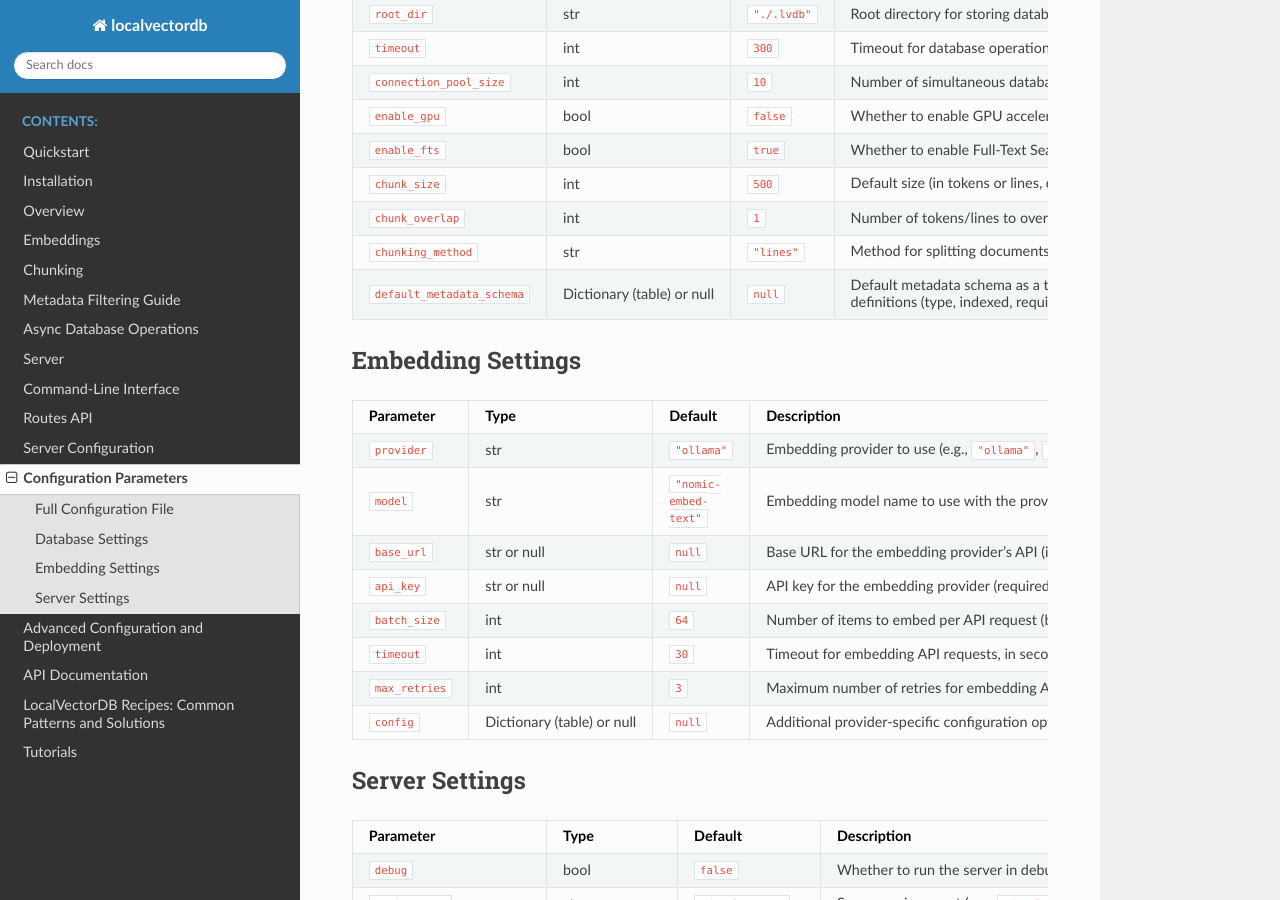
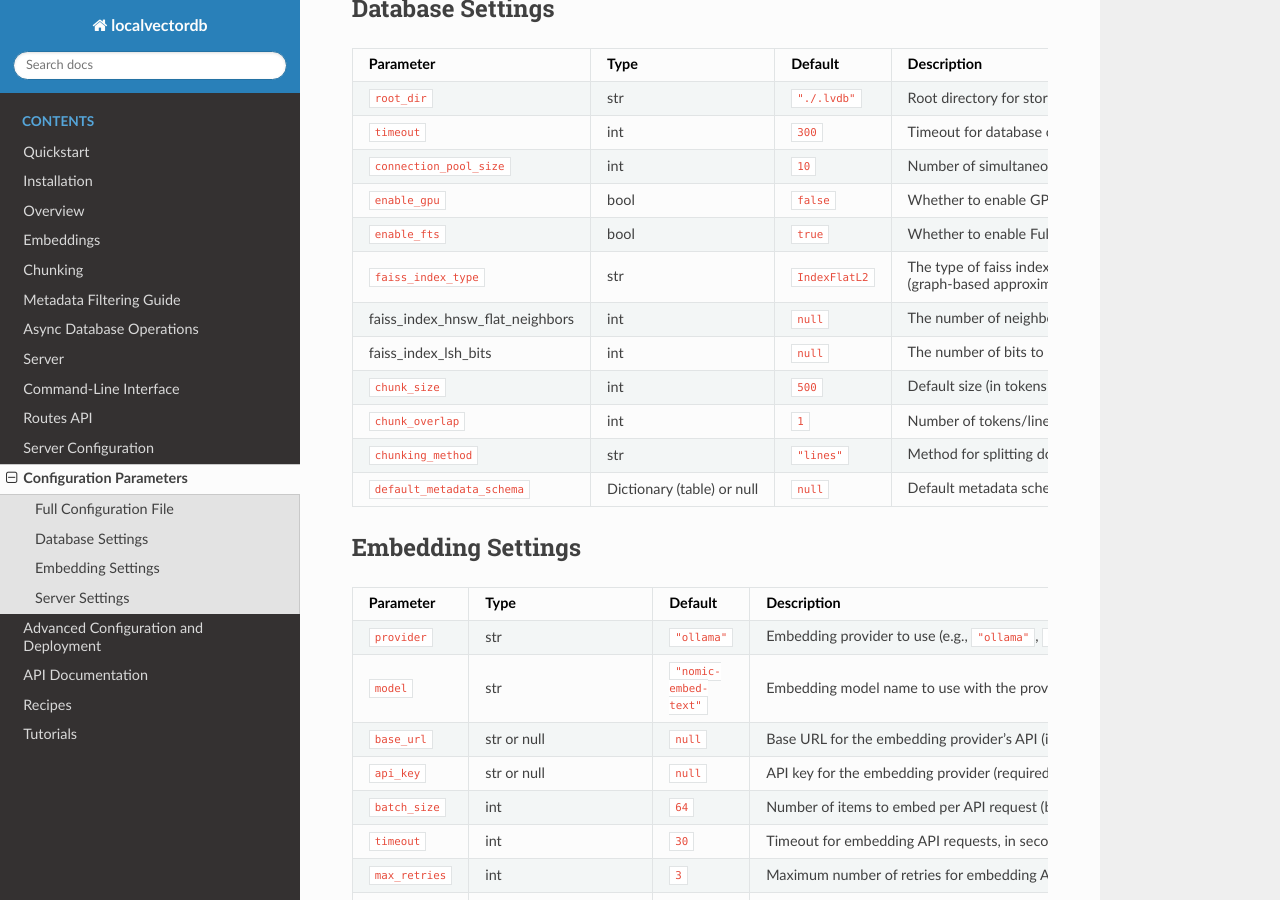
Before and after one commit to thomas-villani/localvectordb, a Sphinx documentation site: the page built from docs/source/config.params.rst, in a window 1280 px wide and 900 px high, scrolled down 2088 px. Built offline with Sphinx 7.4.7 and the Read the Docs theme 3.1.0, drawn with Linux system fonts in a browser that asks for light colours; some of the changed text lies outside the part shown.

Commit message:
Improve documentation and client examples for advanced Faiss and filtering
- Add detailed Faiss index configuration options to config docs for advanced users
- Update client.py examples for consistent formatting and add MongoDB-style filter usage
- Refine recipes.rst formatting and clarify filtering examples with MongoDB operators
- Enhance server routes and database filtering docs with operator usage and request body format
- Fix minor doc formatting issues and improve clarity in usage instructions

```diff
--- a/docs/source/config.params.rst
+++ b/docs/source/config.params.rst
@@ -20,6 +20,11 @@ Full Configuration File
    chunk_size = 500
    chunk_overlap = 1
    chunking_method = "lines"
+
+   # Faiss index settings
+   faiss_index_type = "IndexFlatL2"       # Can be one of: IndexFlatL2, IndexFlatIP, IndexHNSWFlat, IndexLSH
+   # faiss_index_hnsw_flat_neighbors = 0  # Only used for IndexHNSWFlat, set the number of neighbors for the graph
+   # faiss_index_lsh_bits = 1536          # Only used for IndexLSH Typically set to twice the embedding dimension
 
    [database.default_metadata_schema]
    file_path = { type = "text", indexed = true, required = false }
@@ -136,6 +141,18 @@ Database Settings
      - bool
      - ``true``
      - Whether to enable Full-Text Search (FTS) capabilities.
+   * - ``faiss_index_type``
+     - str
+     - ``IndexFlatL2``
+     - The type of faiss index to use: ``IndexFlatL2`` (exact L2 distance), ``IndexFlatIP`` (exact inner product), ``IndexHNSWFlat`` (graph-based approximate-nearest neighbors, fast), ``IndexLSH`` (binary hashing)
+   * - faiss_index_hnsw_flat_neighbors
+     - int
+     - ``null``
+     - The number of neighbors for the ``IndexHNSWFlat`` index. Ignored if using a different index.
+   * - faiss_index_lsh_bits
+     - int
+     - ``null``
+     - The number of bits to use for the binary hashing, defaults to 2x the number of embedding dimensions if not provided and using ``IndexLSH``, ignored otherwise.
    * - ``chunk_size``
      - int
      - ``500``
--- a/docs/source/config.rst
+++ b/docs/source/config.rst
@@ -58,6 +58,10 @@ Database Configuration
    chunk_overlap = 1
    chunking_method = "lines"
 
+   # Faiss index parameters (optional, for advanced users only)
+   faiss_index_type = "IndexFlatL2"
+   # faiss_index_hnsw_flat_neighbors = 16
+   # faiss_index_lsh_bits = 1536
 
 Embedding Configuration
 ^^^^^^^^^^^^^^^^^^^^^^^
--- a/docs/source/index.rst
+++ b/docs/source/index.rst
@@ -24,7 +24,7 @@ scale to distributed deployments without changing your code.
 
 .. toctree::
    :maxdepth: 2
-   :caption: Contents:
+   :caption: Contents
 
    quickstart
    installation
--- a/docs/source/recipes.rst
+++ b/docs/source/recipes.rst
@@ -1,6 +1,6 @@
-====================================================
-LocalVectorDB Recipes: Common Patterns and Solutions
-====================================================
+=======
+Recipes
+=======
 
 This page contains practical recipes for common tasks when working with LocalVectorDB. Each recipe includes complete,
 runnable code examples that you can adapt for your specific use case.
@@ -13,7 +13,7 @@ Database Setup and Configuration
 ================================
 
 Creating a Database with Custom Settings
------------------------------------------
+----------------------------------------
 
 .. code-block:: python
 
@@ -1302,4 +1302,5 @@ These recipes provide a solid foundation for working with LocalVectorDB in produ
    - Performance monitoring and optimization
    - Robust backup and disaster recovery
 
-These patterns can be combined and customized for your specific use cases. Remember to always test thoroughly in development environments before deploying to production!
+These patterns can be combined and customized for your specific use cases. Remember to always test thoroughly in
+development environments before deploying to production!
```
Also changed, not shown: 3 other files.
